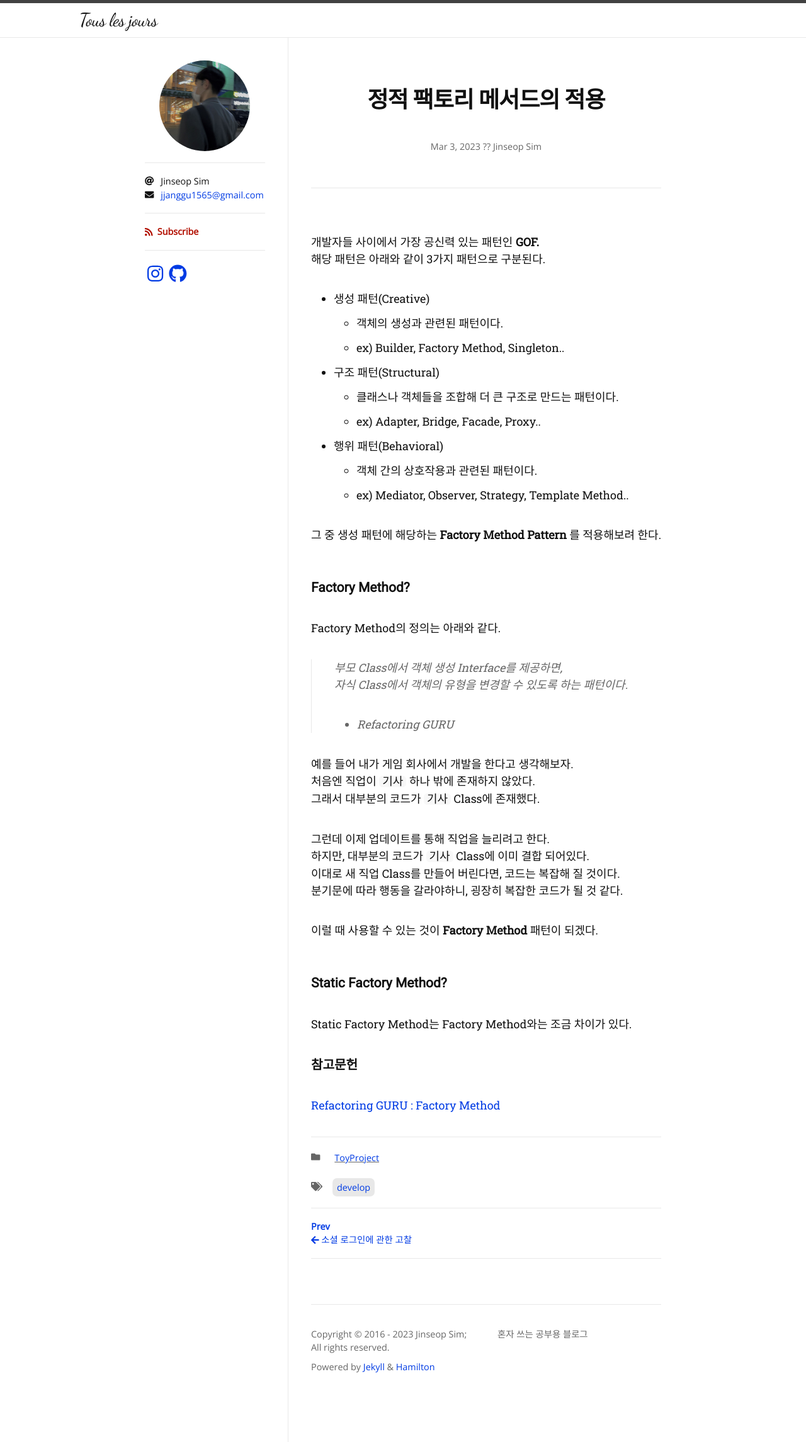
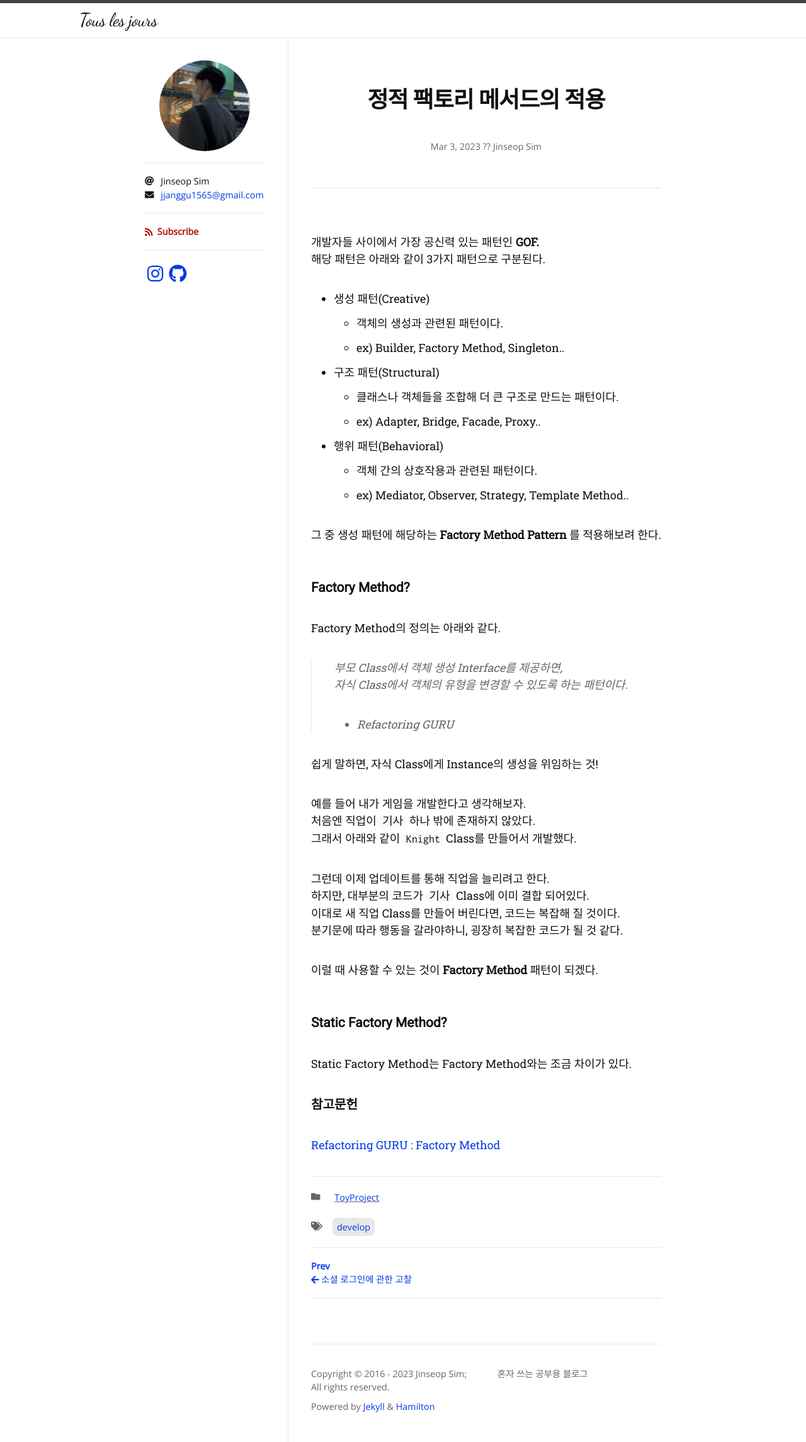
Before and after one commit to Jinseop-Sim/Jinseop-Sim.github.io, a Jekyll site: the page built from _posts/2023-03-03-static-factory.md, in a window 1280 px wide. Shown: the whole page at 63% size. Built offline with Jekyll 4.4.1, drawn with Linux system fonts in a browser that asks for light colours; nearby versions of some CDN libraries; some web fonts are replaced.

Commit message:
글 내용 추가

````diff
--- a/_posts/2023-03-03-static-factory.md
+++ b/_posts/2023-03-03-static-factory.md
@@ -27,9 +27,11 @@ Factory Method의 정의는 아래와 같다.
 > 자식 Class에서 객체의 유형을 변경할 수 있도록 하는 패턴이다.
 > - Refactoring GURU
 
-예를 들어 내가 게임 회사에서 개발을 한다고 생각해보자.
+쉽게 말하면, 자식 Class에게 Instance의 생성을 위임하는 것!
+
+예를 들어 내가 게임을 개발한다고 생각해보자.
 처음엔 직업이 ```기사``` 하나 밖에 존재하지 않았다.
-그래서 대부분의 코드가 ```기사``` Class에 존재했다.
+그래서 아래와 같이 ```Knight``` Class를 만들어서 개발했다.
 
 그런데 이제 업데이트를 통해 직업을 늘리려고 한다.
 하지만, 대부분의 코드가 ```기사``` Class에 이미 결합 되어있다.
````
